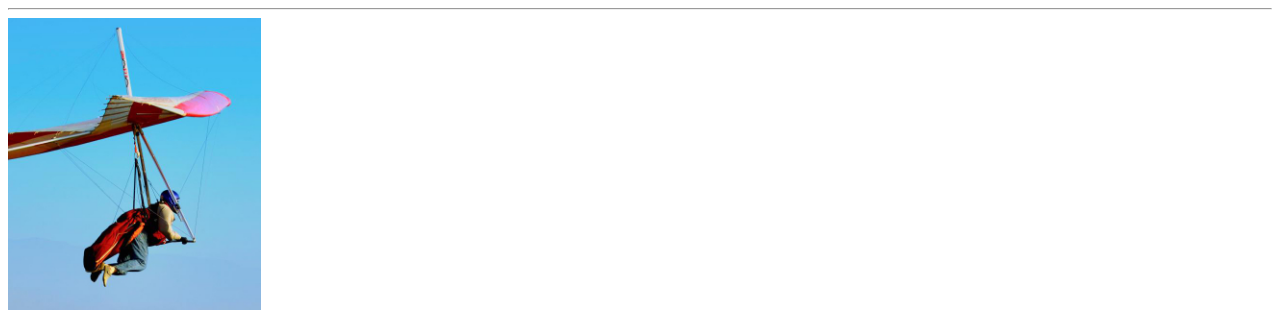
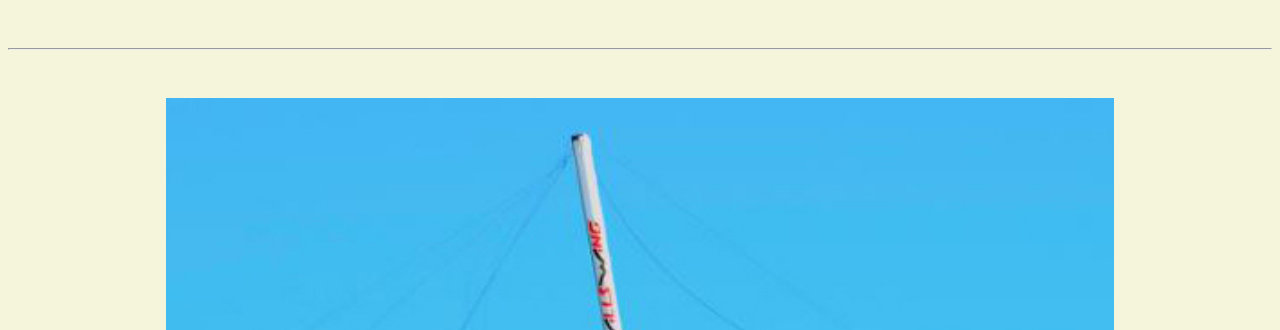
Before and after one commit to poorvajoshi1305/poorvajoshi1305.github.io, a plain HTML site: page resume.html in a window 1280 px wide. Shown: the top 330 px of the page. Drawn offline with Linux system fonts and the light colour scheme; files that its build step writes are made by us from their sources; files whose address does not match are found by name.

Commit message:
Update resume.html

```diff
--- a/resume.html
+++ b/resume.html
@@ -6,7 +6,7 @@
 
   <header>
     <title>Poorva Joshi's Resume</title>
-    <link rel="stylesheet" href="css/master.css1">
+    <link rel="stylesheet" href="css/master.css">
     <link rel="feviconIcon" href="fevicon.ico" type ="image/x-icon">
     <link rel="shortcut" href="fevicon.ico" type ="image/x-icon">
     <meta name="viewport" content="width=device-width, initial-scale=1, shrink-to-fit=no">
```
